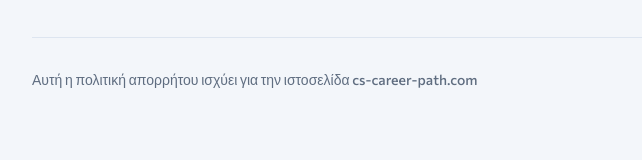
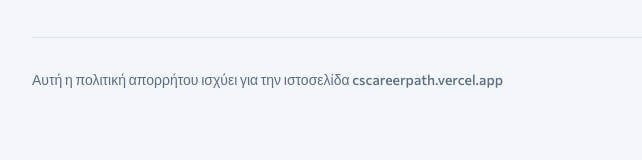
Before and after one commit to feirw/cs-career-path, a Next.js app: page /privacy in a window 1280 px wide. Shown: the part 2112-2272 px from the top of the page, without its empty margins (256-898 px from the left). Built offline with nearby package versions, Linux system fonts and the light colour scheme.

Commit message:
domain fic

```diff
--- a/src/app/privacy/page.tsx
+++ b/src/app/privacy/page.tsx
@@ -227,8 +227,8 @@
         <div className="mt-12 pt-8 border-t border-[var(--rule)] text-sm text-[var(--ink-4)]">
           <p>
             {locale === "el"
-              ? "Αυτή η πολιτική απορρήτου ισχύει για την ιστοσελίδα cs-career-path.com"
-              : "This privacy policy applies to the cs-career-path.com website"}
+              ? "Αυτή η πολιτική απορρήτου ισχύει για την ιστοσελίδα cscareerpath.vercel.app"
+              : "This privacy policy applies to the cscareerpath.vercel.app website"}
           </p>
         </div>
       </main>
```
